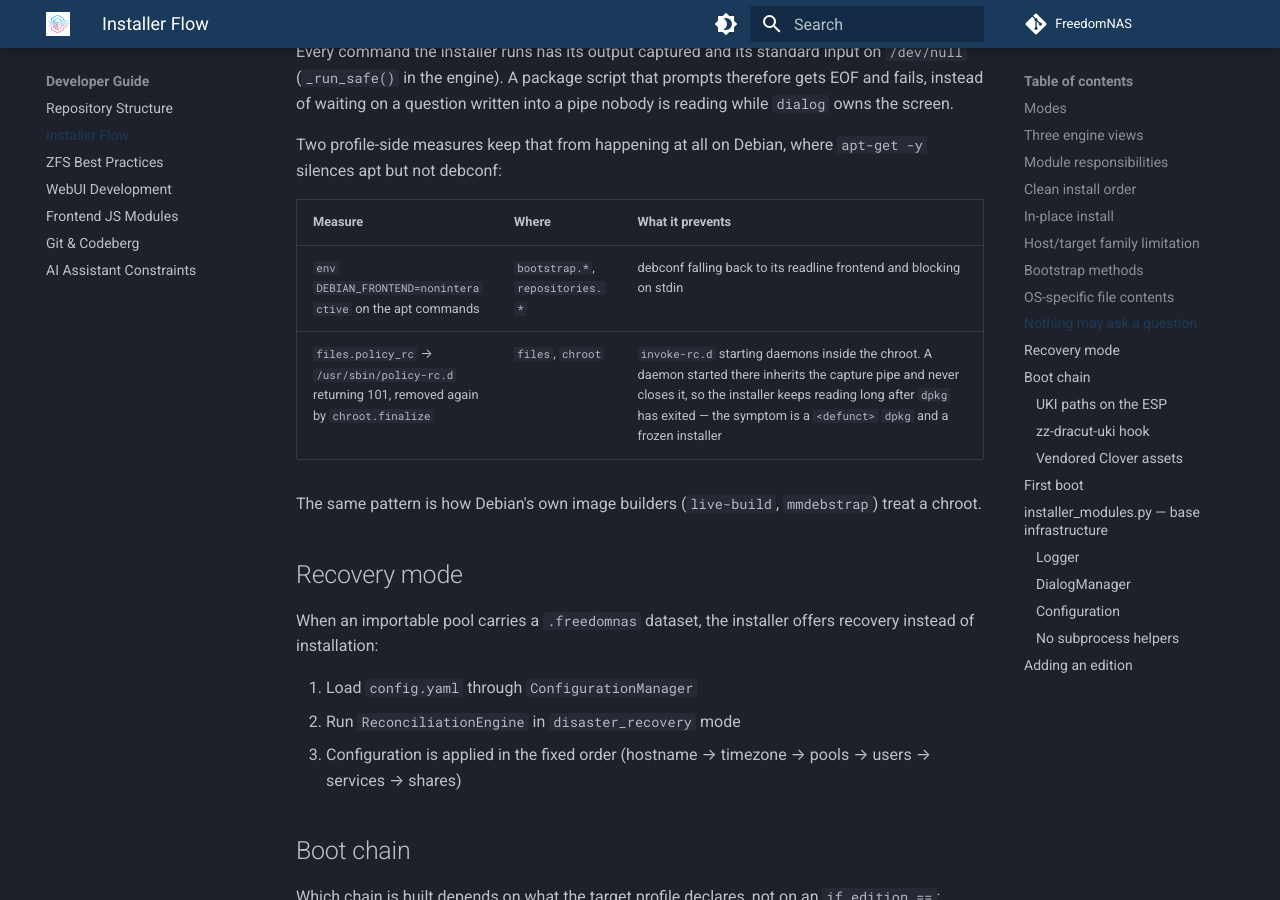
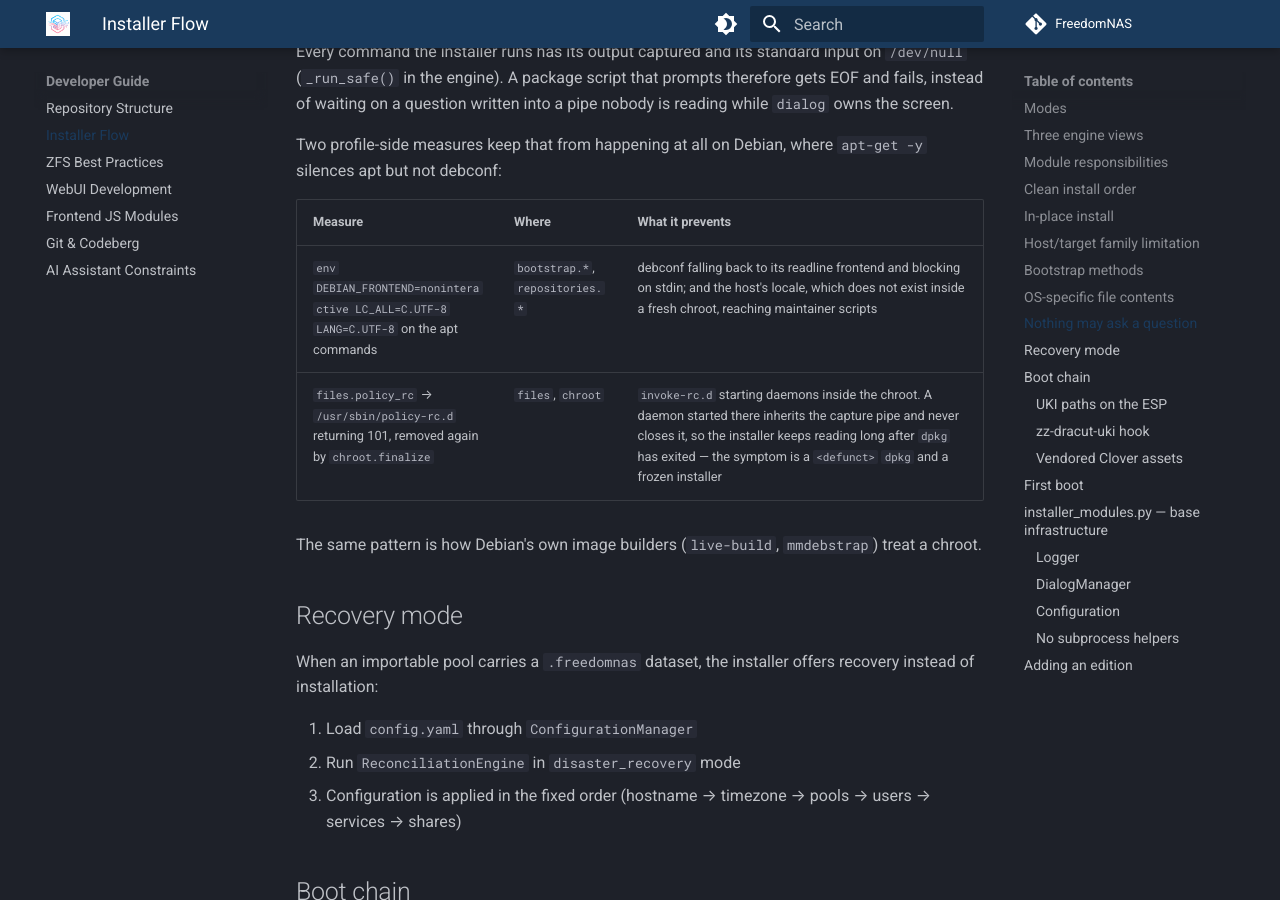
Before and after one commit to FreedomNAS/freedomnas-docs, an MkDocs documentation site: the page built from docs/developer/installer.md, in a window 1280 px wide and 900 px high, scrolled down 5001 px. Built offline with MkDocs 1.6.1 and Material for MkDocs 9.7.7, drawn with Linux system fonts in a browser that asks for light colours; some of the changed text lies outside the part shown.

Commit message:
Document command-failure logging and the chroot locale

```diff
--- a/docs/developer/installer.md
+++ b/docs/developer/installer.md
@@ -172,7 +172,7 @@ Two profile-side measures keep that from happening at all on Debian, where
 
 | Measure | Where | What it prevents |
 |---------|-------|------------------|
-| `env DEBIAN_FRONTEND=noninteractive` on the apt commands | `bootstrap.*`, `repositories.*` | debconf falling back to its readline frontend and blocking on stdin |
+| `env DEBIAN_FRONTEND=noninteractive LC_ALL=C.UTF-8 LANG=C.UTF-8` on the apt commands | `bootstrap.*`, `repositories.*` | debconf falling back to its readline frontend and blocking on stdin; and the host's locale, which does not exist inside a fresh chroot, reaching maintainer scripts |
 | `files.policy_rc` → `/usr/sbin/policy-rc.d` returning 101, removed again by `chroot.finalize` | `files`, `chroot` | `invoke-rc.d` starting daemons inside the chroot. A daemon started there inherits the capture pipe and never closes it, so the installer keeps reading long after `dpkg` has exited — the symptom is a `<defunct>` `dpkg` and a frozen installer |
 
 The same pattern is how Debian's own image builders (`live-build`,
@@ -273,6 +273,11 @@ to a tempfile when that path isn't writable). `Logger.command()` prints every
 resolved profile command before it runs — and, under `--dry-run`, instead of
 running it.
 
+The same file handler is attached to the core's `FreedomNAS` logger, so the
+**full** stdout and stderr of a command that failed are in the log. The
+exception — and therefore the error dialog — carries only the last dozen
+lines of each, which is where a package manager states why it gave up.
+
 ### DialogManager
 
 TUI via `dialog` (preferred) or `whiptail`. Selections are captured through a
```
